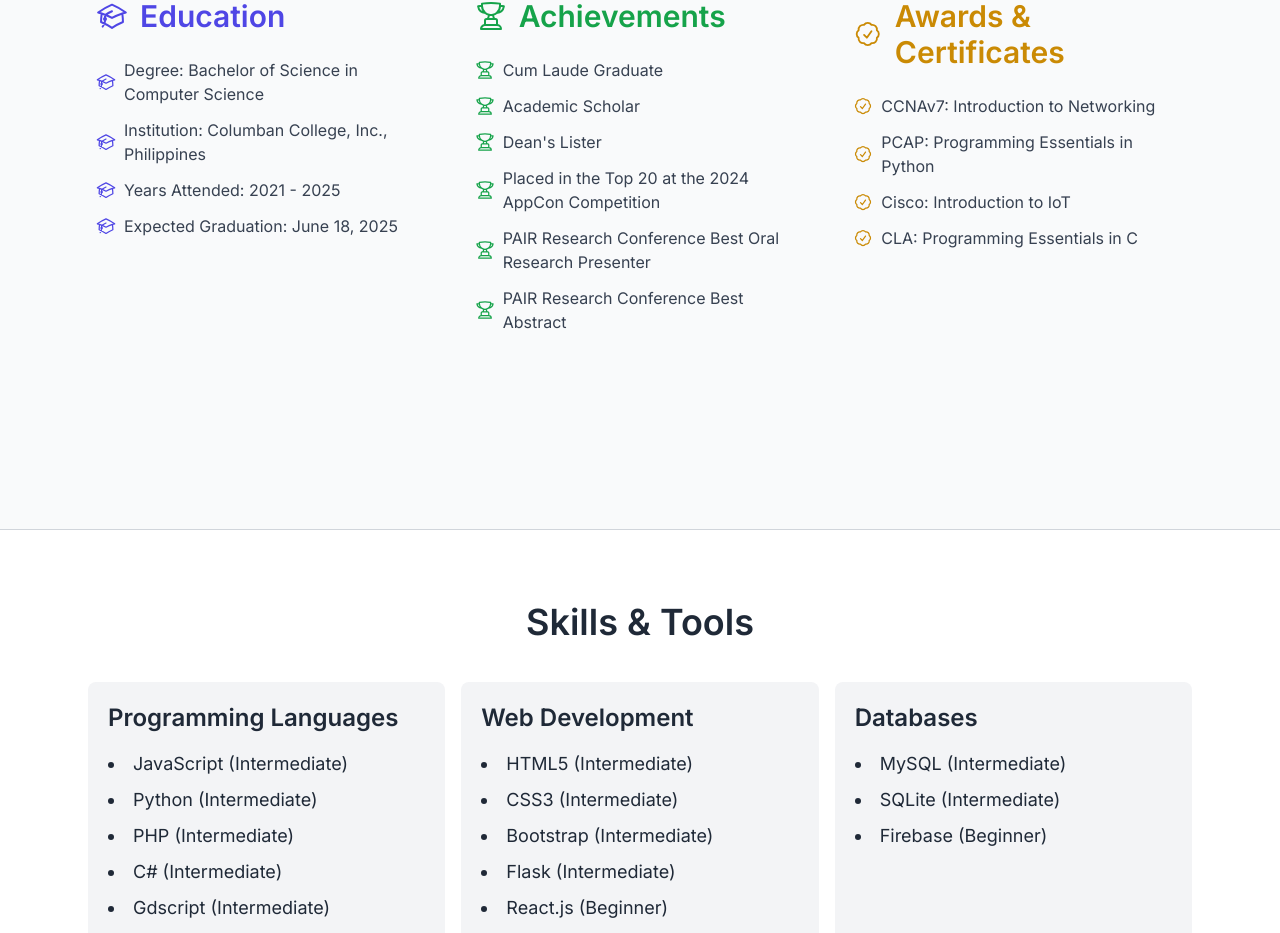
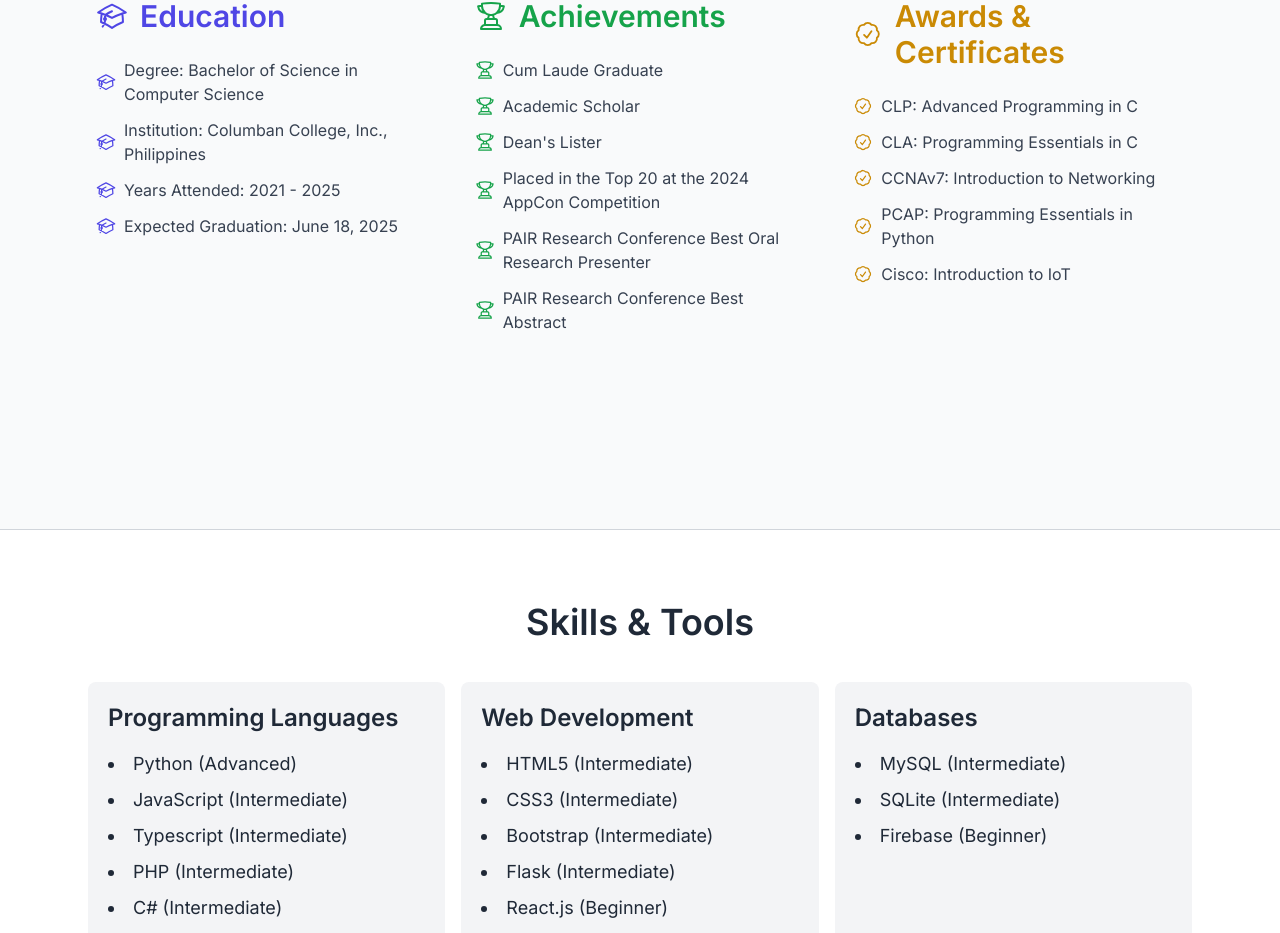
Before and after one commit to BrianShiroe/portfolio-react-typescript-tailwind, a React (Vite) app: page / in a window 1280 px wide. Shown: the part 1120-2053 px from the top of the page. Built offline with nearby package versions, Linux system fonts and the light colour scheme.

Commit message:
updated awards and skills

```diff
--- a/src/pages/About.tsx
+++ b/src/pages/About.tsx
@@ -14,10 +14,11 @@ const About = () => {
   ];
 
   const awardsAndCertificates = [
+    "CLP: Advanced Programming in C",
+    "CLA: Programming Essentials in C",
     "CCNAv7: Introduction to Networking",
     "PCAP: Programming Essentials in Python",
     "Cisco: Introduction to IoT",
-    "CLA: Programming Essentials in C",
   ];
 
   const educationDetails = [
--- a/src/pages/Skills.tsx
+++ b/src/pages/Skills.tsx
@@ -3,8 +3,9 @@
 
 const skills = {
   "Programming Languages": [
+    "Python (Advanced)",
     "JavaScript (Intermediate)",
-    "Python (Intermediate)",
+    "Typescript (Intermediate)",
     "PHP (Intermediate)",
     "C# (Intermediate)",
     "Gdscript (Intermediate)",
@@ -17,6 +18,7 @@ const skills = {
     "Bootstrap (Intermediate)",
     "Flask (Intermediate)",
     "React.js (Beginner)",
+    "Tailwind CSS (Beginner)",
   ],
   "Databases": [
     "MySQL (Intermediate)",
```
